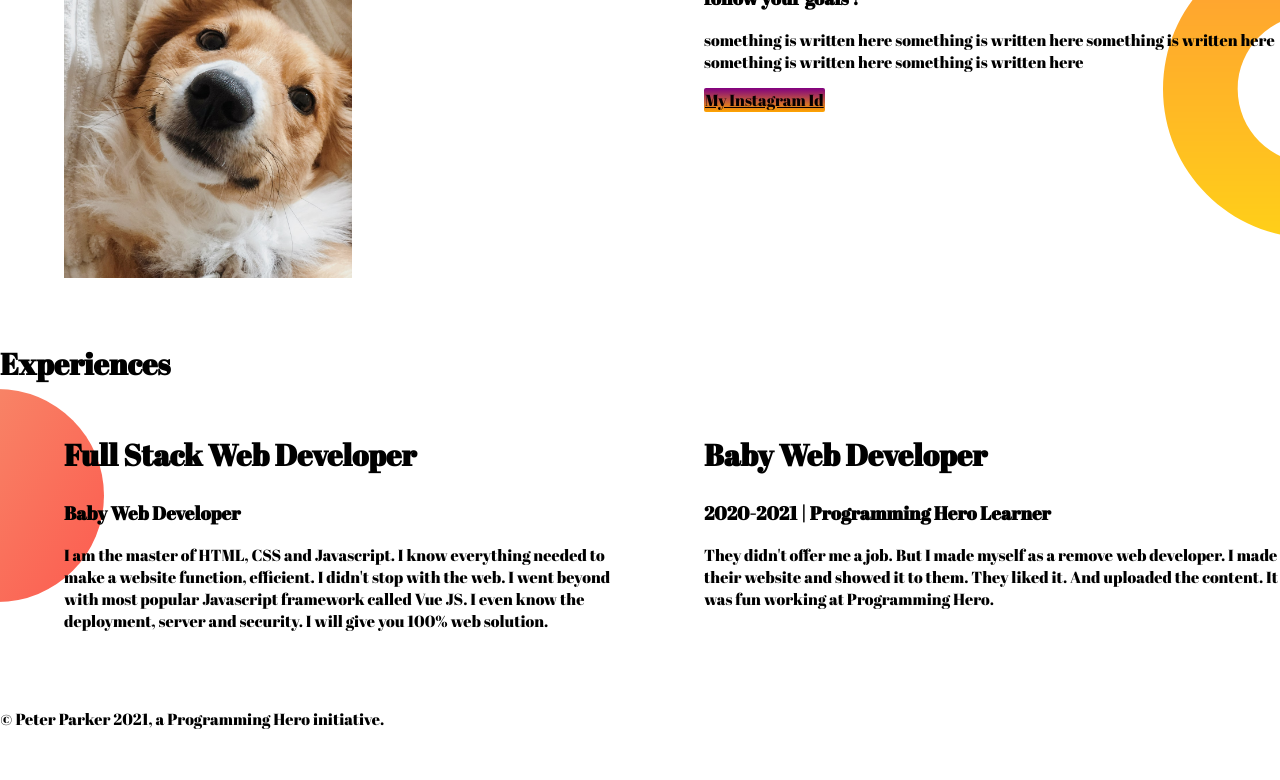
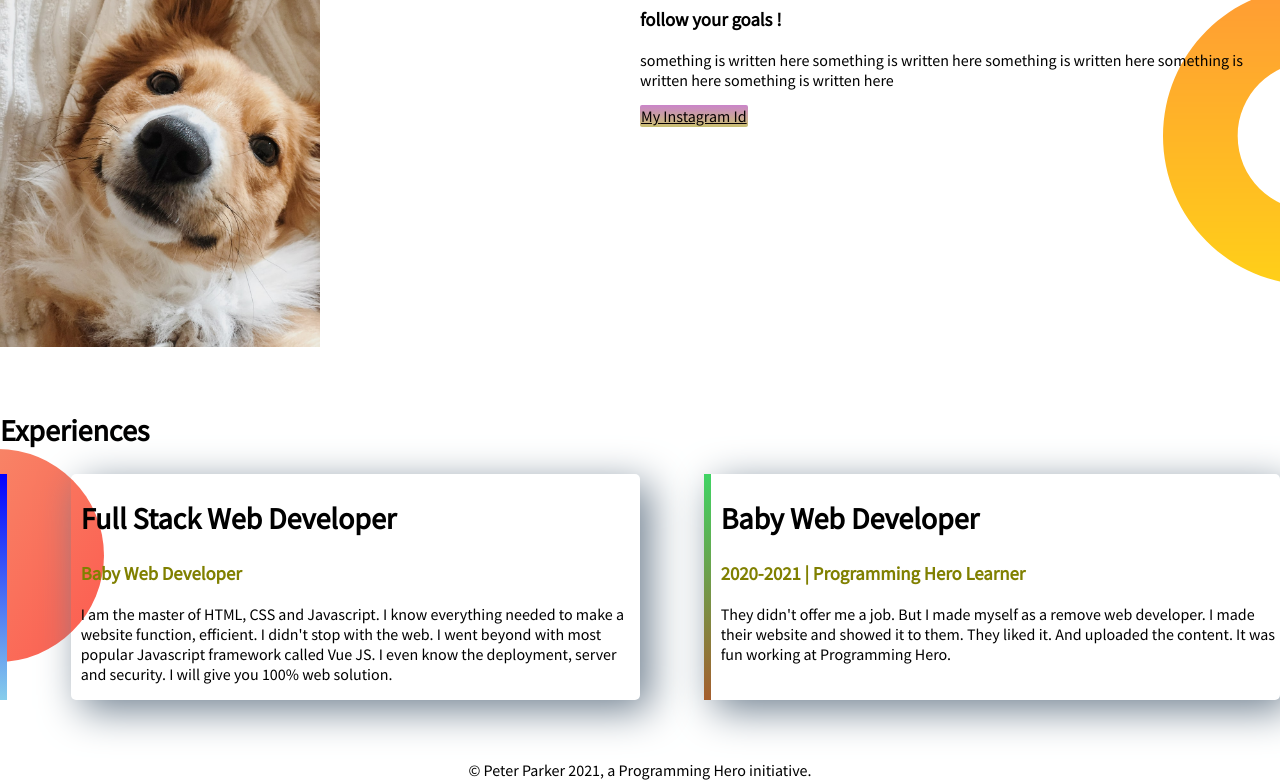
Before and after one commit to Humayra-Anzum/developer-portfolio, a plain HTML site: page index.html in a window 1280 px wide. Shown: the part 558-1338 px from the top of the page. Before the commit the page ends 1288 px from the top, so only its background shows below. Drawn offline with Linux system fonts and the light colour scheme.

Commit message:
solved all

```diff
--- a/index.html
+++ b/index.html
@@ -8,7 +8,8 @@
     <title>Humayra Anzum portfolio</title>
     <link rel="preconnect" href="https://fonts.googleapis.com">
     <link rel="preconnect" href="https://fonts.gstatic.com" crossorigin>
-    <link href="https://fonts.googleapis.com/css2?family=Abril+Fatface&family=Source+Sans+Pro&display=swap"
+    <link
+        href="https://fonts.googleapis.com/css2?family=Abril+Fatface&family=Poppins&family=Source+Sans+Pro&display=swap"
         rel="stylesheet">
     <link rel="stylesheet" href="style.css">
 
@@ -18,7 +19,7 @@
 <body>
     <section class="banner flexible-container">
         <div class=firstclass>
-            <h1>Welcome to</h1>
+            <h1 id=huhu>Welcome to</h1>
             <h1><span> Humayra Anzum's </span>Portfolio !</h1>
             <h3>Be the best version of yourself ... !</h3>
             <p>I dont know what to say ;) I dont know what to say ;) I dont know what to say ;) I dont know what to say
@@ -54,18 +55,18 @@
     </section>
     <section class=part3>
         <h1>Experiences</h1>
-        <div class=flexible-container>
-            <div class="firstclass">
+        <div id=border1 class=flexible-container>
+            <div class="editing">
                 <h1>Full Stack Web Developer</h1>
-                <h3>Baby Web Developer</h3>
+                <h3 class=color>Baby Web Developer</h3>
                 <p>I am the master of HTML, CSS and Javascript. I know everything needed to make a website function,
                     efficient. I didn't stop with the web. I went beyond with most popular Javascript framework called
                     Vue
                     JS. I even know the deployment, server and security. I will give you 100% web solution.</p>
             </div>
-            <div class="firstclass ">
+            <div id=border class="editing ">
                 <h1>Baby Web Developer</h1>
-                <h3>2020-2021 | Programming Hero Learner</h3>
+                <h3 class=color>2020-2021 | Programming Hero Learner</h3>
                 <p>They didn't offer me a job. But I made myself as a remove web developer. I made their website and
                     showed
                     it to them. They liked it. And uploaded the content. It was fun working at Programming Hero.</p>
--- a/style.css
+++ b/style.css
@@ -1,5 +1,7 @@
 body{
     font-family: 'Abril Fatface', cursive;
+    font-family: 'Poppins', sans-serif;
+    font-family: 'Source Sans Pro', sans-serif;
     margin: 0%;
 
 }
@@ -7,7 +9,8 @@ h1{
     font-size: 30px;
 }
 span{
-    color: blueviolet;
+ font-size: 40px;
+    color: rgb(161, 106, 235);
 }
 .flexible-container{
     display:flex;
@@ -16,6 +19,7 @@ span{
 }
 .firstclass{
     width: 50%;
+    length:5000px
     padding-left: 5%;
 }
 
@@ -24,7 +28,7 @@ span{
 }
 .link{
     color: rgb(7, 0, 2);
-    background-image:linear-gradient(purple,orange);
+    background-image:linear-gradient(rgb(202, 132, 202),rgb(201, 192, 112));
     padding: 1px;
     border-radius: 2px;
 }
@@ -41,3 +45,29 @@ span{
         background-repeat: no-repeat;
         background-position: left;
 }
+.color{color: olive;}
+.editing{
+width: 50%;
+padding-left: 5%;
+box-shadow:10px 10px 40px slategrey;
+padding-left:10px;
+margin-left: 5%;
+border-radius: 5px ;
+
+
+}
+
+#border1{
+    border-left: 7px solid;
+    border-image:linear-gradient(blue,skyblue)  ;
+    border-image-slice: 1;
+}
+#border{
+    border-left: 7px solid;
+    border-image:linear-gradient(rgb(63, 212, 100),rgb(165, 93, 45))  ;
+    border-image-slice: 1;
+}
+footer{
+    text-align: center;
+}
+#huhu {font-size: 50px;}
```
